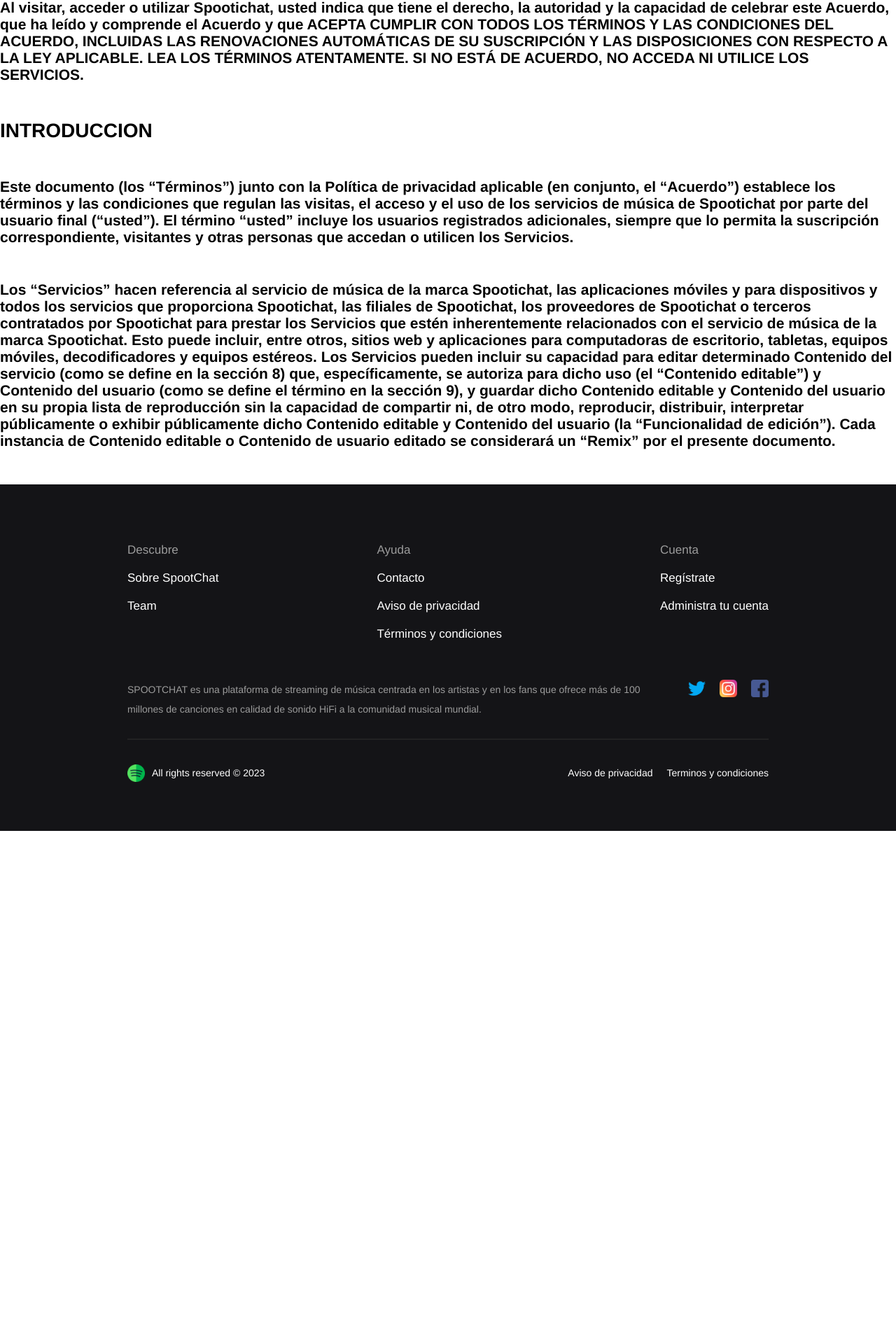
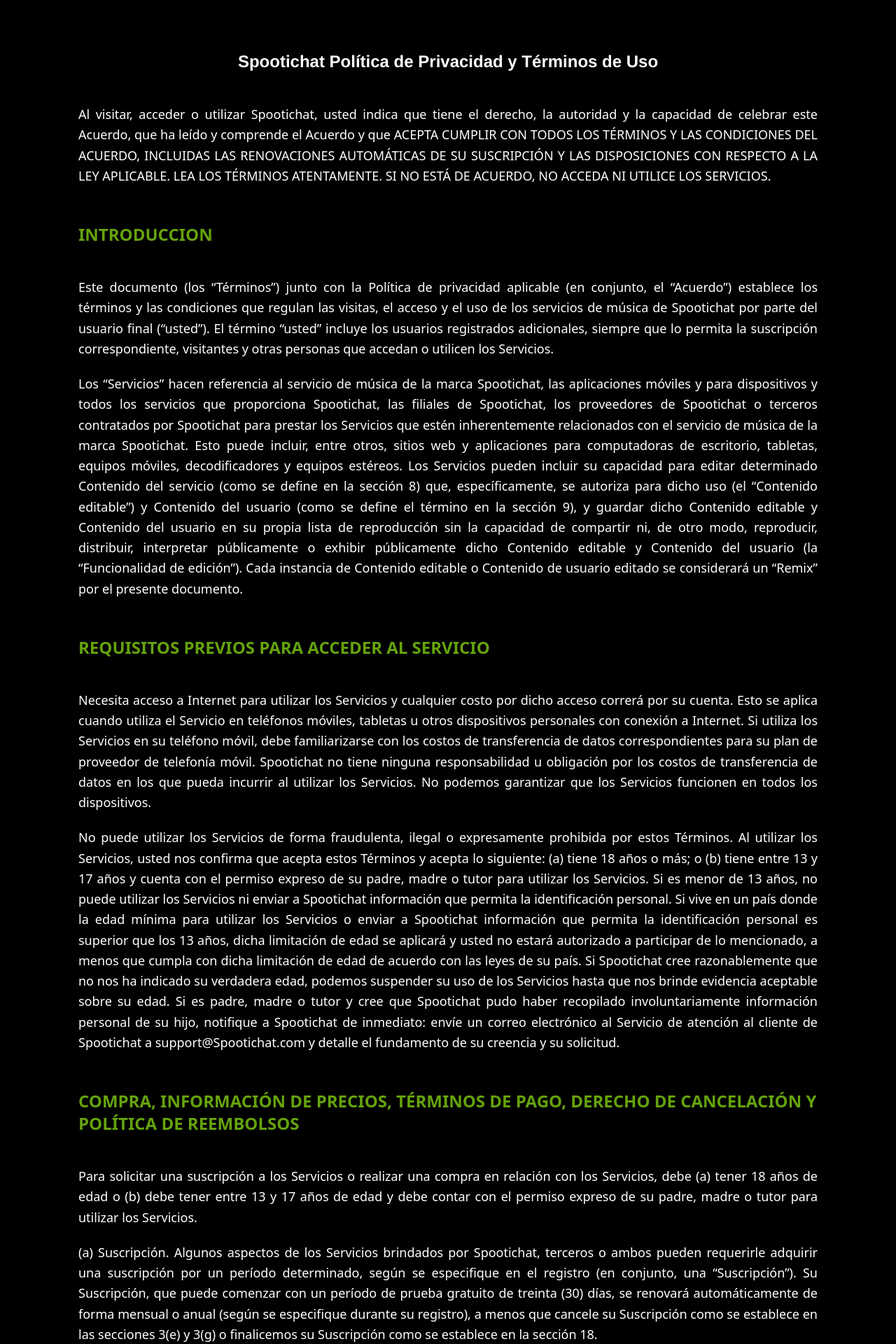
Before and after one commit to Eze-quielph/Pf-Henry, a React (Vite) app in the folder client/: page /terms in a window 1280 px wide. Shown: the part 104-2024 px from the top of the page at 70% size. Before the commit the page ends 1291 px from the top, so only its background shows below. Built offline with nearby package versions, Linux system fonts and the light colour scheme.

Commit message:
Andres/ pag terminos con configuracion de tailwind

```diff
--- a/client/package.json
+++ b/client/package.json
@@ -28,6 +28,7 @@
     "eslint-plugin-react": "^7.32.2",
     "eslint-plugin-react-hooks": "^4.6.0",
     "eslint-plugin-react-refresh": "^0.4.3",
+    "tailwindcss": "^3.3.3",
     "vite": "^4.4.5"
   }
 }
--- a/client/src/Pages/Terns/TermsData/10.ContenidoPriohibido.js
+++ b/client/src/Pages/Terns/TermsData/10.ContenidoPriohibido.js
@@ -4,6 +4,6 @@
 
     description1: "No debe cargar ni compartir Contenido del usuario que, de conformidad con el criterio razonable de Spootichat, tenga estas características:",
 
-    description2: "cconstituye o promociona una copia ilegal o no autorizada de la obra protegida con derechos de autor de otra persona, como brindar programas de computadora pirateados o vínculos hacia estos, brindar información para evadir dispositivos con protección de copia instalada por el fabricante o brindar música pirateada o vínculos hacia archivos de música pirateada."
+    description2: "Constituye o promociona una copia ilegal o no autorizada de la obra protegida con derechos de autor de otra persona, como brindar programas de computadora pirateados o vínculos hacia estos, brindar información para evadir dispositivos con protección de copia instalada por el fabricante o brindar música pirateada o vínculos hacia archivos de música pirateada."
 
 }
--- a/client/src/Pages/Terns/TermsData/13.Privacidad.js
+++ b/client/src/Pages/Terns/TermsData/13.Privacidad.js
@@ -4,6 +4,6 @@
 
     description1: "La Política de privacidad de Spootichat forma parte de este Acuerdo y se incorpora en este documento como referencia.",
 
-    description2: "Si tiene alguna pregunta, reclamo o queja con respecto a los Servicios, puede enviarnos un correo electrónico a support@Spootichat.com.."
+    description2: "Si tiene alguna pregunta, reclamo o queja con respecto a los Servicios, puede enviarnos un correo electrónico a support@spootichat.com."
 
 }
--- a/client/src/Pages/Terns/TermsData/15.SinGarantia.js
+++ b/client/src/Pages/Terns/TermsData/15.SinGarantia.js
@@ -1,6 +1,6 @@
 export const SinGarantia = {
 
-    title: "REQUISITOS PREVIOS PARA ACCEDER AL SERVICIO",
+    title: "SIN GARANTÍA/LIMITACIÓN DE RESPONSABILIDAD",
 
     description1: "NINGÚN ELEMENTO EN ESTOS TÉRMINOS EXCLUIRÁ O LIMITARÁ LAS GARANTÍAS QUE NO PUEDAN EXCLUIRSE NI LIMITARSE DE CONFORMIDAD CON LA LEY APLICABLE. NO OBSTANTE, EN LA MEDIDA EN QUE LO PERMITA LA LEY, EXCLUIMOS TODAS LAS DEMÁS CONDICIONES, GARANTÍAS, DECLARACIONES U OTROS TÉRMINOS QUE PUEDAN APLICARSE A LOS SERVICIOS O A CUALQUIER CONTENIDO DE LOS SERVICIOS, YA SEA DE FORMA EXPLÍCITA O IMPLÍCITA. EN PARTICULAR, RENUNCIAMOS A TODAS LAS GARANTÍAS O CONDICIONES DE IDONEIDAD PARA UN FIN PARTICULAR O DE NO VIOLACIÓN. NO SEREMOS RESPONSABLES DE NINGUNA PÉRDIDA O DAÑO QUE SE PRODUZCA DEBIDO A UN VIRUS, UN ATAQUE DE DENEGACIÓN DE SERVICIO DISTRIBUIDO U OTRO MATERIAL TECNOLÓGICAMENTE DAÑINO QUE PUEDA INFECTAR SU EQUIPO DE COMPUTADORA, PROGRAMAS DE COMPUTADORA, DATOS U OTRO MATERIAL DE PROPIEDAD EXCLUSIVA DEBIDO A SU USO DE LOS SERVICIOS, SU DESCARGA DE CUALQUIER CONTENIDO EN LOS SERVICIOS O SU ACCESO A CUALQUIER SITIO WEB VINCULADOS CON LOS SERVICIOS. NO SEREMOS RESPONSABLES ANTE USTED POR LA FALTA DE DESEMPEÑO, LA INDISPONIBILIDAD O FALLA DE SERVICIOS O CUALQUIER FALLA NUESTRA EN CUMPLIR CON ESTOS TÉRMINOS, CUANDO DICHA FALTA, INDISPONIBILIDAD O FALLA SURJA DE UNA CAUSA FUERA DE NUESTRO CONTROL RAZONABLE.",
 
--- a/client/src/Pages/Terns/TermsData/2.RequisitosPrevios.js
+++ b/client/src/Pages/Terns/TermsData/2.RequisitosPrevios.js
@@ -1,6 +1,8 @@
 export const RequisitosPrevios = {
+
     title: "REQUISITOS PREVIOS PARA ACCEDER AL SERVICIO",
-    description1: "Necesita acceso a Internet para utilizar los Servicios y cualquier costo por dicho acceso correrá por su cuenta. Esto se aplica cuando utiliza el Servicio en teléfonos móviles, tabletas u otros dispositivos personales con conexión a Internet. Si utiliza los Servicios en su teléfono móvil, debe familiarizarse con los costos de transferencia de datos correspondientes para su plan de proveedor de telefonía móvil. Spootichat no tiene ninguna responsabilidad u obligación por los costos de transferencia de datos en los que pueda incurrir al utilizar los Servicios. No podemos garantizar que los Servicios funcionen en todos los dispositivos."
+
+    description1: "Necesita acceso a Internet para utilizar los Servicios y cualquier costo por dicho acceso correrá por su cuenta. Esto se aplica cuando utiliza el Servicio en teléfonos móviles, tabletas u otros dispositivos personales con conexión a Internet. Si utiliza los Servicios en su teléfono móvil, debe familiarizarse con los costos de transferencia de datos correspondientes para su plan de proveedor de telefonía móvil. Spootichat no tiene ninguna responsabilidad u obligación por los costos de transferencia de datos en los que pueda incurrir al utilizar los Servicios. No podemos garantizar que los Servicios funcionen en todos los dispositivos.",
 
     description2: "No puede utilizar los Servicios de forma fraudulenta, ilegal o expresamente prohibida por estos Términos. Al utilizar los Servicios, usted nos confirma que acepta estos Términos y acepta lo siguiente: (a) tiene 18 años o más; o (b) tiene entre 13 y 17 años y cuenta con el permiso expreso de su padre, madre o tutor para utilizar los Servicios. Si es menor de 13 años, no puede utilizar los Servicios ni enviar a Spootichat información que permita la identificación personal. Si vive en un país donde la edad mínima para utilizar los Servicios o enviar a Spootichat información que permita la identificación personal es superior que los 13 años, dicha limitación de edad se aplicará y usted no estará autorizado a participar de lo mencionado, a menos que cumpla con dicha limitación de edad de acuerdo con las leyes de su país. Si Spootichat cree razonablemente que no nos ha indicado su verdadera edad, podemos suspender su uso de los Servicios hasta que nos brinde evidencia aceptable sobre su edad. Si es padre, madre o tutor y cree que Spootichat pudo haber recopilado involuntariamente información personal de su hijo, notifique a Spootichat de inmediato: envíe un correo electrónico al Servicio de atención al cliente de Spootichat a support@Spootichat.com y detalle el fundamento de su creencia y su solicitud."
 
--- a/client/src/Pages/Terns/components/Terms.jsx
+++ b/client/src/Pages/Terns/components/Terms.jsx
@@ -1,23 +1,250 @@
-import BaseLayout from "../../../Components/BaseLayout"
-import { Introduccion } from "../TermsData/1.Introduccion"
-import { Intro } from "../TermsData/Intro"
+import BaseLayout from "../../../Components/BaseLayout";
+import { Introduccion } from "../TermsData/1.Introduccion";
+import { ContenidoProhibido } from "../TermsData/10.ContenidoPriohibido";
+import { Presentaciones } from "../TermsData/11.Presentaciones";
+import { Reclamos } from "../TermsData/12.Reclamos";
+import { Privacidad } from "../TermsData/13.Privacidad";
+import { Derechos } from "../TermsData/14.Derechos";
+import { SinGarantia } from "../TermsData/15.SinGarantia";
+import { Indemnizacion } from "../TermsData/16.Indemnizacion";
+import { Finalizacion } from "../TermsData/17.Finalizacion";
+import { LeyAplicable } from "../TermsData/18.LeyAplicable";
+import { Disposiciones } from "../TermsData/19.Disposiciones";
+import { RequisitosPrevios } from "../TermsData/2.RequisitosPrevios";
+import { InformacionPrecios } from "../TermsData/3.IinformacionPrecios";
+import { OfertasEspeciales } from "../TermsData/4.ofertasEspeciales";
+import { RestriccionesUso } from "../TermsData/5.RestriccionesUso";
+import { LicenciaApliaciones } from "../TermsData/6.LicenciaApliaciones";
+import { AplicacionesTerceros } from "../TermsData/7.AplicacionesTerceros";
+import { RestriccionesContenido } from "../TermsData/8.RestriccionesContenido";
+import { ContenidoUsuario } from "../TermsData/9.ContenidoUsuario";
+import { Intro } from "../TermsData/Intro";
 
-const Terms = () =>{
+const Terms = () => {
+  return (
+    <BaseLayout>
+      <div className="bg-black p-28">
+        <h1 className="text-white mt-16 font-bold text-center text-2xl mt-10 mb-6">
+          Spootichat Política de Privacidad y Términos de Uso
+        </h1>
+        <br />
+        <h2 className="text-white text-justify leading-relaxed font-sans text-lg">
+          {Intro.description1}
+        </h2>
+        <br />
+        <h1 className="text-lime-600 text-2xl font-sans font-bold mt-8 mb-6">
+          {Introduccion.title}
+        </h1>
+        <br />
+        <h2 className="text-white text-justify leading-relaxed font-sans text-lg">
+          {Introduccion.description1}
+        </h2>
+        <br />
+        <h2 className="text-white text-justify leading-relaxed font-sans text-lg">
+          {Introduccion.description2}
+        </h2>
+        <br />
+        <h1 className="text-lime-600 text-2xl font-sans font-bold mt-8 mb-6">
+          {RequisitosPrevios.title}
+        </h1>
+        <br />
+        <h2 className="text-white text-justify leading-relaxed font-sans text-lg">
+          {RequisitosPrevios.description1}
+        </h2>
+        <br />
+        <h2 className="text-white text-justify leading-relaxed font-sans text-lg">
+          {RequisitosPrevios.description2}
+        </h2>
+        <br />
+        <h1 className="text-lime-600 text-2xl font-sans font-bold mt-8 mb-6">
+          {InformacionPrecios.title}
+        </h1>
+        <br />
+        <h2 className="text-white text-justify leading-relaxed font-sans text-lg">
+          {InformacionPrecios.description1}
+        </h2>
+        <br />
+        <h2 className="text-white text-justify leading-relaxed font-sans text-lg">
+          {InformacionPrecios.description2}
+        </h2>
+        <br />
+        <h2 className="text-white text-justify leading-relaxed font-sans text-lg">
+          {InformacionPrecios.description3}
+        </h2>
+        <br />
+        <h2 className="text-white text-justify leading-relaxed font-sans text-lg">
+          {InformacionPrecios.description4}
+        </h2>
+        <br />
+        <h1 className="text-lime-600 text-2xl font-sans font-bold mt-8 mb-6">
+          {OfertasEspeciales.title}
+        </h1>
+        <br />
+        <h2 className="text-white text-justify leading-relaxed font-sans text-lg">
+          {OfertasEspeciales.description1}
+        </h2>
+        <br />
+        <h1 className="text-lime-600 text-2xl font-sans font-bold mt-8 mb-6">
+          {RestriccionesUso.title}
+        </h1>
+        <br />
+        <h2 className="text-white text-justify leading-relaxed font-sans text-lg">
+          {RestriccionesUso.description1}
+        </h2>
+        <br />
+        <h2 className="text-white text-justify leading-relaxed font-sans text-lg">
+          {RestriccionesUso.description2}
+        </h2>
+        <br />
+        <h1 className="text-lime-600 text-2xl font-sans font-bold mt-8 mb-6">
+          {LicenciaApliaciones.title}
+        </h1>
+        <br />
+        <h2 className="text-white text-justify leading-relaxed font-sans text-lg">
+          {LicenciaApliaciones.description1}
+        </h2>
+        <br />
+        <h2 className="text-white text-justify leading-relaxed font-sans text-lg">
+          {LicenciaApliaciones.description2}
+        </h2>
+        <br />
+        <h1 className="text-lime-600 text-2xl font-sans font-bold mt-8 mb-6">
+          {AplicacionesTerceros.title}
+        </h1>
+        <br />
+        <h2 className="text-white text-justify leading-relaxed font-sans text-lg">
+          {AplicacionesTerceros.description1}
+        </h2>
+        <br />
+        <h1 className="text-lime-600 text-2xl font-sans font-bold mt-8 mb-6">
+          {RestriccionesContenido.title}
+        </h1>
+        <br />
+        <h2 className="text-white text-justify leading-relaxed font-sans text-lg">
+          {RestriccionesContenido.description1}
+        </h2>
+        <br />
+        <h2 className="text-white text-justify leading-relaxed font-sans text-lg">
+          {RestriccionesContenido.description2}
+        </h2>
+        <br />
+        <h1 className="text-lime-600 text-2xl font-sans font-bold mt-8 mb-6">
+          {ContenidoUsuario.title}
+        </h1>
+        <br />
+        <h2 className="text-white text-justify leading-relaxed font-sans text-lg">
+          {ContenidoUsuario.description1}
+        </h2>
+        <br />
+        <h1 className="text-lime-600 text-2xl font-sans font-bold mt-8 mb-6">
+          {ContenidoProhibido.title}
+        </h1>
+        <br />
+        <h2 className="text-white text-justify leading-relaxed font-sans text-lg">
+          {ContenidoProhibido.description1}
+        </h2>
+        <br />
+        <h2 className="text-white text-justify leading-relaxed font-sans text-lg">
+          {ContenidoProhibido.description2}
+        </h2>
+        <br />
+        <h1 className="text-lime-600 text-2xl font-sans font-bold mt-8 mb-6">
+          {Presentaciones.title}
+        </h1>
+        <br />
+        <h2 className="text-white text-justify leading-relaxed font-sans text-lg">
+          {Presentaciones.description1}
+        </h2>
+        <br />
+        <h1 className="text-lime-600 text-2xl font-sans font-bold mt-8 mb-6">
+          {Reclamos.title}
+        </h1>
+        <br />
+        <h2 className="text-white text-justify leading-relaxed font-sans text-lg">
+          {Reclamos.description1}
+        </h2>
+        <br />
+        <h1 className="text-lime-600 text-2xl font-sans font-bold mt-8 mb-6">
+          {Privacidad.title}
+        </h1>
+        <br />
+        <h2 className="text-white text-justify leading-relaxed font-sans text-lg">
+          {Privacidad.description1}
+        </h2>
+        <br />
+        <h2 className="text-white text-justify leading-relaxed font-sans text-lg">
+          {Privacidad.description2}
+        </h2>
+        <br />
+        <h1 className="text-lime-600 text-2xl font-sans font-bold mt-8 mb-6">
+          {Derechos.title}
+        </h1>
+        <br />
+        <h2 className="text-white text-justify leading-relaxed font-sans text-lg">
+          {Derechos.description1}
+        </h2>
+        <br />
+        <h2 className="text-white text-justify leading-relaxed font-sans text-lg">
+          {Derechos.description2}
+        </h2>
+        <br />
+        <h1 className="text-lime-600 text-2xl font-sans font-bold mt-8 mb-6">
+          {SinGarantia.title}
+        </h1>
+        <br />
+        <h2 className="text-white text-justify leading-relaxed font-sans text-lg">
+          {SinGarantia.description1}
+        </h2>
+        <br />
+        <h2 className="text-white text-justify leading-relaxed font-sans text-lg">
+          {SinGarantia.description2}
+        </h2>
+        <br />
+        <h1 className="text-lime-600 text-2xl font-sans font-bold mt-8 mb-6">
+          {Indemnizacion.title}
+        </h1>
+        <br />
+        <h2 className="text-white text-justify leading-relaxed font-sans text-lg">
+          {Indemnizacion.description1}
+        </h2>
+        <br />
+        <h1 className="text-lime-600 text-2xl font-sans font-bold mt-8 mb-6">
+          {Finalizacion.title}
+        </h1>
+        <br />
+        <h2 className="text-white text-justify leading-relaxed font-sans text-lg">
+          {Finalizacion.description1}
+        </h2>
+        <br />
+        <h2 className="text-white text-justify leading-relaxed font-sans text-lg">
+          {Finalizacion.description2}
+        </h2>
+        <br />
+        <h1 className="text-lime-600 text-2xl font-sans font-bold mt-8 mb-6">
+          {LeyAplicable.title}
+        </h1>
+        <br />
+        <h2 className="text-white text-justify leading-relaxed font-sans text-lg">
+          {LeyAplicable.description1}
+        </h2>
+        <br />
+        <h1 className="text-lime-600 text-2xl font-sans font-bold mt-8 mb-6">
+          {Disposiciones.title}
+        </h1>
+        <br />
+        <h2 className="text-white text-justify leading-relaxed font-sans text-lg">
+          {Disposiciones.description1}
+        </h2>
+        <br />
+        <h2 className="text-white text-justify leading-relaxed font-sans text-lg">
+          {Disposiciones.description2}
+        </h2>
+        <br />
+      </div>
 
-    return(
-        <BaseLayout>
-        <h1>Spootichat: Política de Privacidad y Términos de Uso</h1>
-        <br/>
-        <div>
-            <h2>{Intro.description1}</h2><br/>
-            <h1>{Introduccion.title}</h1><br/>
-            <h2>{Introduccion.description1}</h2><br/>
-            <h2>{Introduccion.description2}</h2><br/>
-        </div>
+      <br />
+    </BaseLayout>
+  );
+};
 
-        <br/>
-        </BaseLayout>
-    )
-}
-
-export default Terms
+export default Terms;
--- /dev/null
+++ b/client/src/styles.css
@@ -0,0 +1,3 @@
+@tailwind base;
+@tailwind components;
+@tailwind utilities;
--- /dev/null
+++ b/client/tailwind.config.js
@@ -0,0 +1,8 @@
+/** @type {import('tailwindcss').Config} */
+export default {
+  content: ['./src'],
+  theme: {
+    extend: {},
+  },
+  plugins: [],
+}
```
Also changed, not shown: client/index.html (+13 -1 lines), 2 other files (tests, documents, lock files or other folders).
